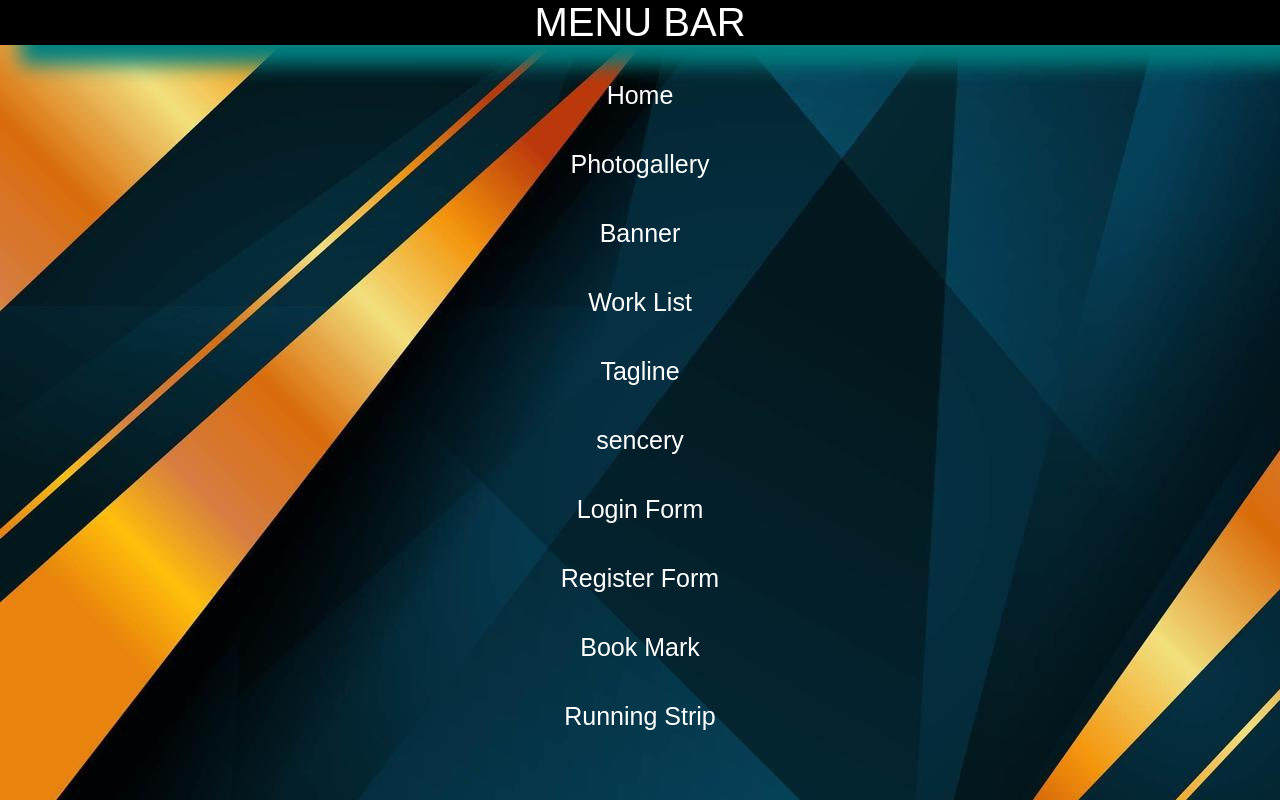
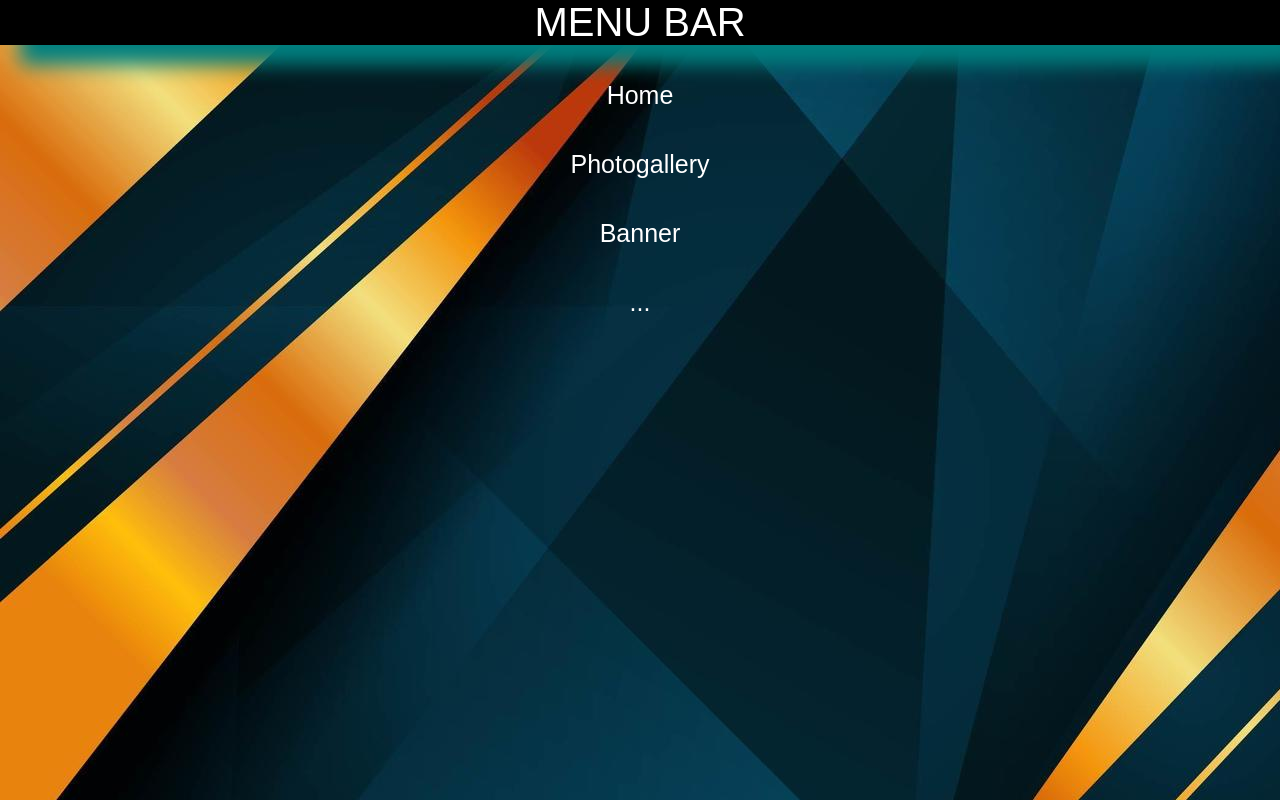
Before and after one commit to ADhariwan-design/AD, a plain HTML site: page practice work.html in a window 1280 px wide. Drawn offline with Linux system fonts and the light colour scheme.

Commit message:
Update practice work.html

```diff
--- a/practice work.html
+++ b/practice work.html
@@ -67,15 +67,10 @@ a:active{color:red;}
 <li><a href="photogallery.html">Photogallery</a></li>
 
 <li><a href="banner.html">Banner</a></li>
-<li><a href="list.html">Work List</a></li>
+<li><a href="#">...</a></li>
 
 
-<li><a href="headline.html">Tagline</a></li>
-<li><a href="sencery.html">sencery</a></li>
-<li><a href="login.html">Login Form</a></li>
-<li><a href="register.html">Register Form</a></li>
-<li><a href="bookmark.html">Book Mark</a></li>
-<li><a href="runningstrip.html">Running Strip</a></li>
+
 </ol>
 </nav>
 </body>
```
